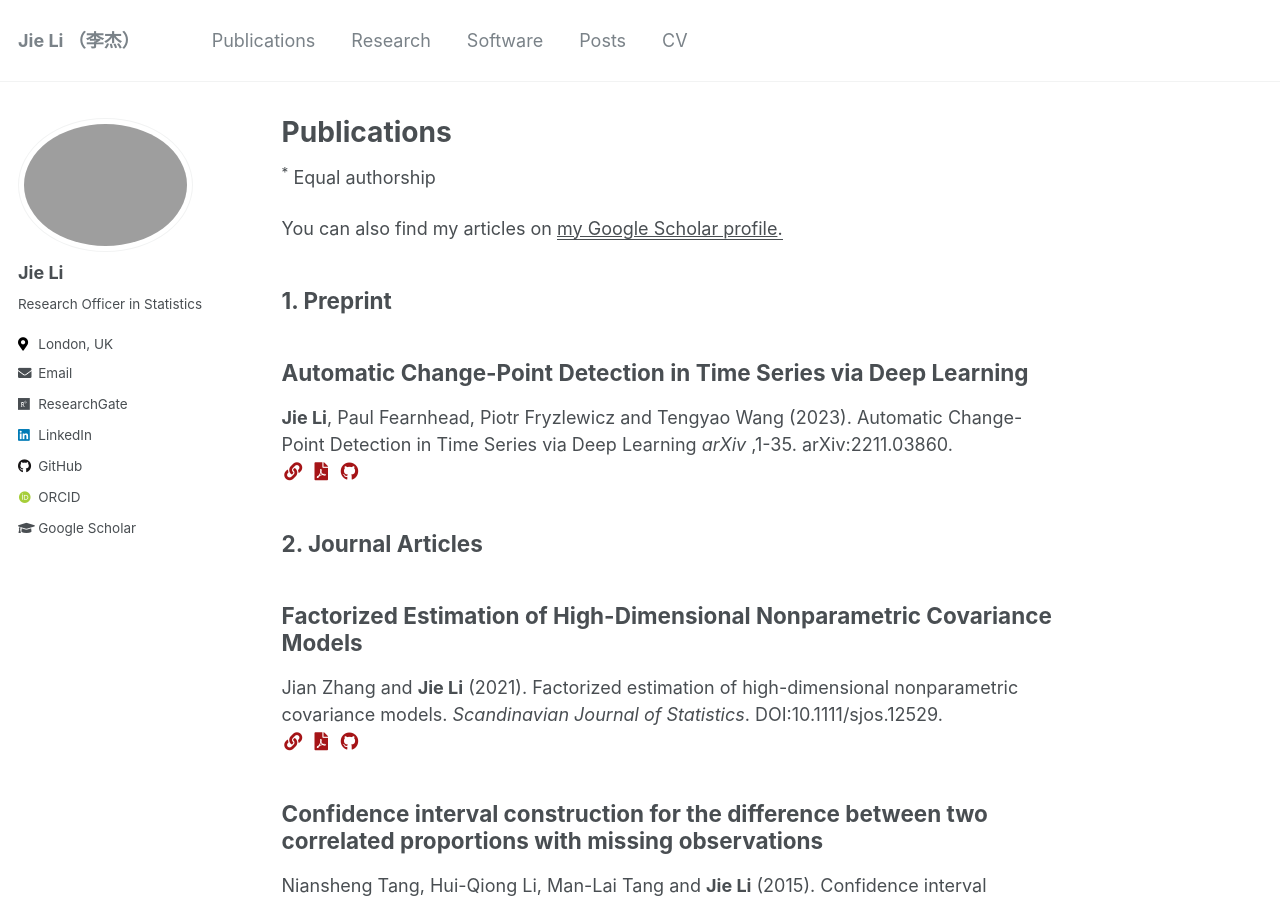
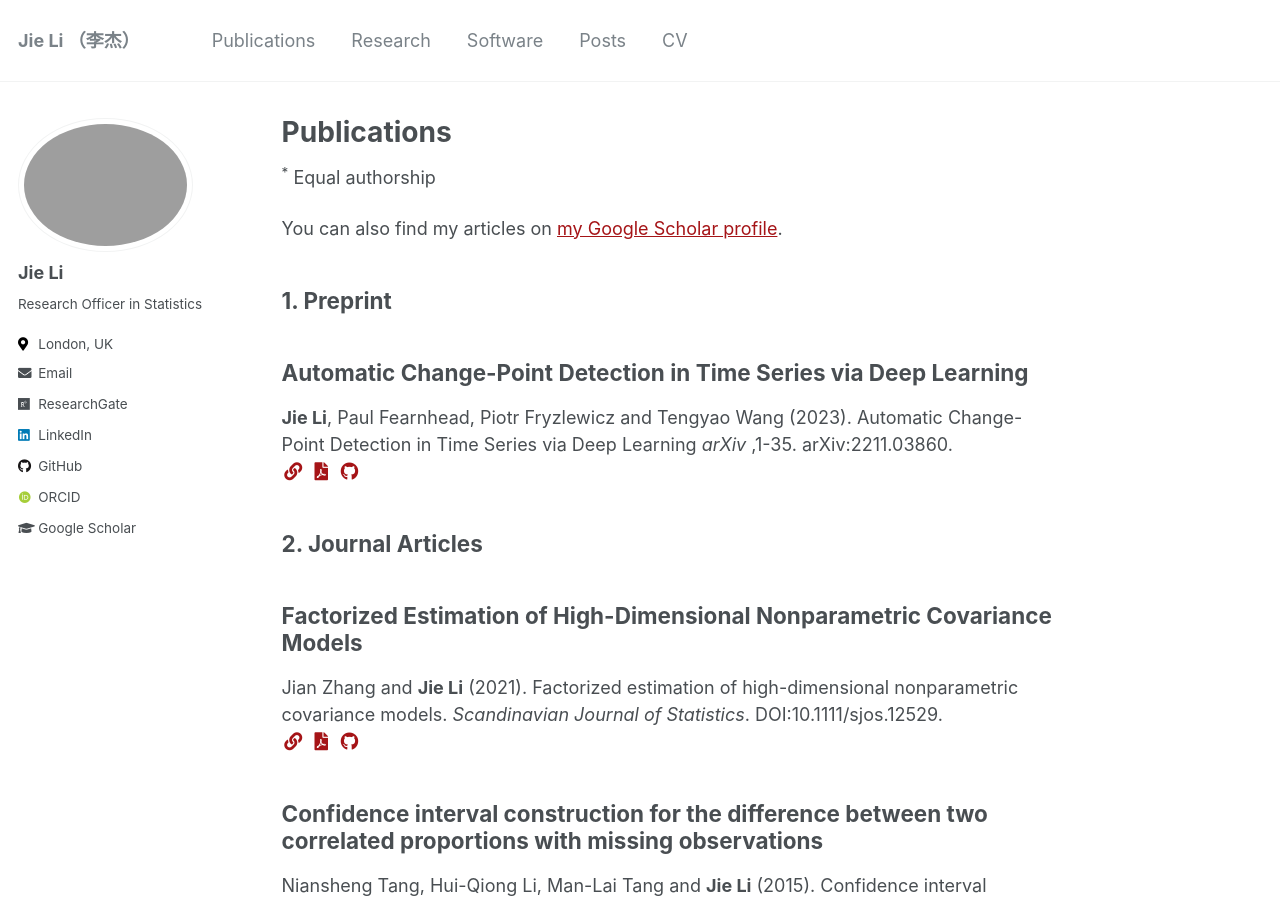
Before and after one commit to Jieli12/oldJieli12.github.io, a Jekyll site: the page built from _pages/publications.md, in a window 1280 px wide and 900 px high. Built offline with Jekyll 4.4.1, drawn with Linux system fonts in a browser that asks for light colours; some web fonts are replaced.

```diff
--- a/_pages/publications.md
+++ b/_pages/publications.md
@@ -6,7 +6,8 @@ author_profile: true
 ---
 <sup>*</sup> Equal authorship
 
-You can also find my articles on <u><a href="{{author.googlescholar}}">my Google Scholar profile</a>.</u>
+
+  You can also find my articles on <a href="{{'https://scholar.google.com/citations?user=sOhkmd8AAAAJ&hl=en'}}">my Google Scholar profile</a>.
 
 
 <h2>1. Preprint</h2>
```
